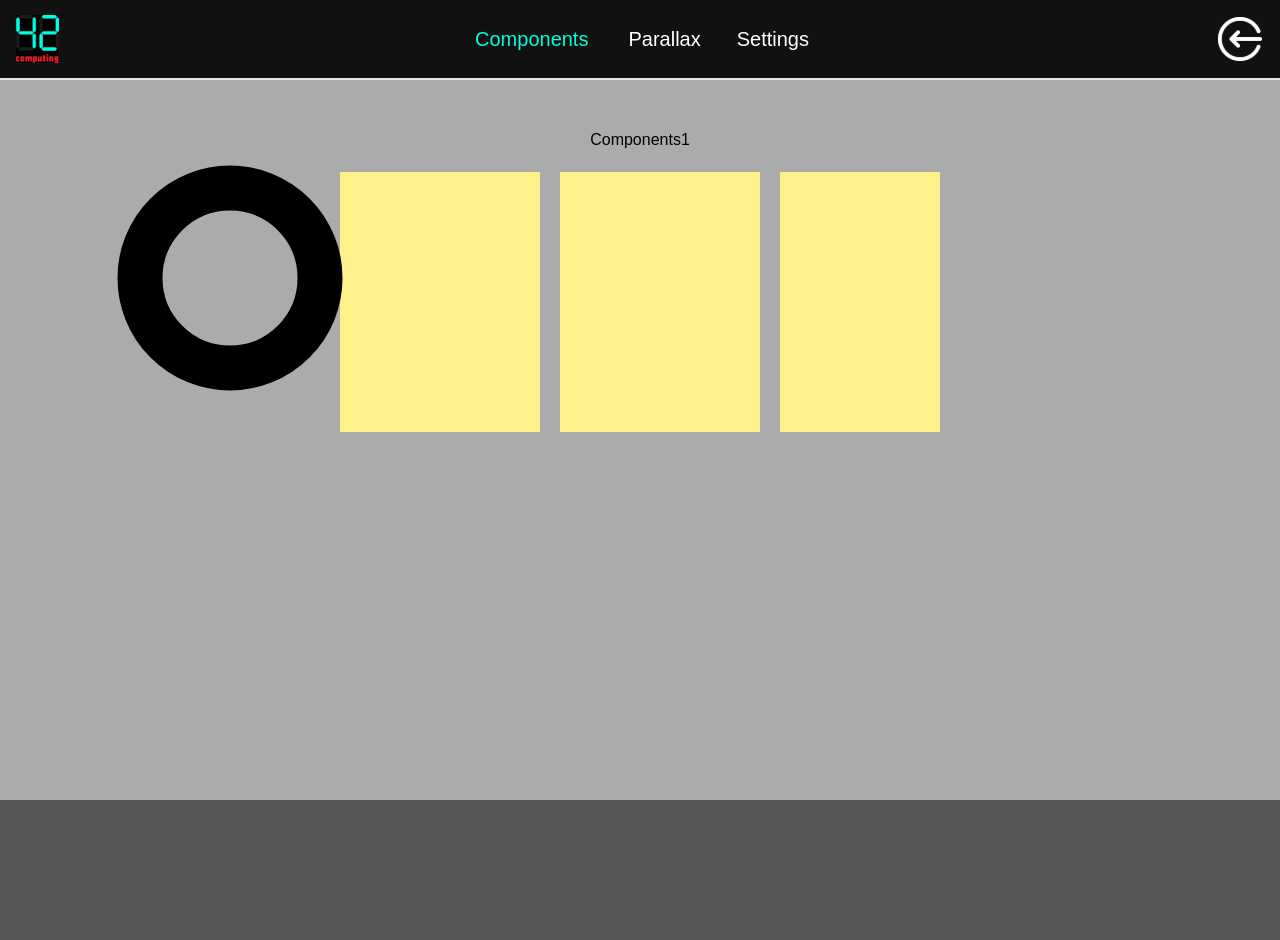
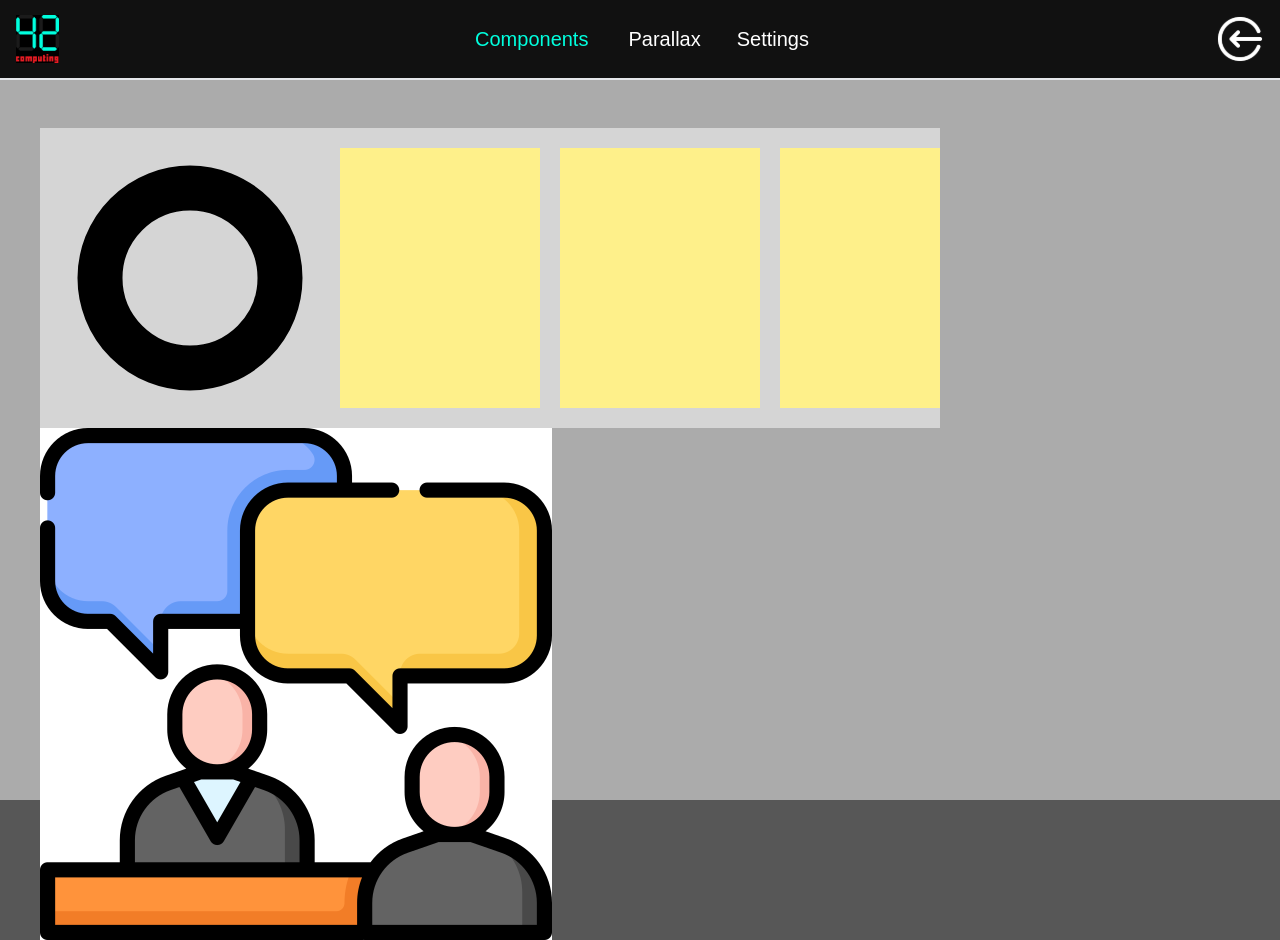
Before and after one commit to AleksandarZR/bmp, a Next.js app: page /pages/components1 in a window 1280 px wide. Before the commit the page ends 800 px from the top, so only its background shows below. Built offline with nearby package versions, Linux system fonts and the light colour scheme; what @xpd/tailwind-3dtransforms would draw is missing.

Commit message:
Components

```diff
--- /dev/null
+++ b/app/components/common/CoveredImage.tsx
@@ -0,0 +1,35 @@
+"use client";
+import Image from "next/image";
+import image from "@/public/images/consulting.png";
+import { motion, useScroll } from "framer-motion";
+import { once } from "events";
+
+const CoveredImage = () => {
+    return (
+        <div id="image-container" className="relative bg-white">
+            <motion.div className="absolute w-[256px] h-[512px] bg-color1-transparent"
+                animate={{ scaleX: [1, 0], origin: "left" }}
+                transition={{ duration: 3, ease: "easeInOut", repeat: 0 }}
+                viewport={{ once: true }}
+                style={{originX: 0}}
+            >
+            </motion.div>
+
+            <motion.div className="absolute left-[256px] w-[256px] h-[512px] bg-color1-transparent"
+                animate={{ scaleX: [1, 0] }}
+                transition={{ duration: 3, ease: "easeInOut", repeat: 0 }}
+                viewport={{ once: true }}
+                style={{originX: 1}}
+            >
+            </motion.div>
+
+            <Image
+                src={image}
+                alt="Logo"
+                className="h-auto w-auto"
+            />
+        </div>
+    );
+};
+
+export default CoveredImage;
--- /dev/null
+++ b/app/components/common/ProgressBarCircular.tsx
@@ -0,0 +1,39 @@
+"use client"
+import { useRef } from "react";
+import { motion, useScroll } from "framer-motion";
+
+export default function ProgressBarcircular() {
+    const ref = useRef(null);
+    const { scrollXProgress } = useScroll({ container: ref });
+
+    return (
+        <div className="w-auto h-[300px] flex flex-row justify-start items-start bg-color0-transparent text-color1">
+            <svg className="rotate-270" width="300" height="300" viewBox="0 0 100 100">
+                <circle cx="50" cy="50" r="30" pathLength="1" className="stroke-color1 stroke-[15%] fill-none" />
+                <motion.circle
+                    cx="50"
+                    cy="50"
+                    r="30"
+                    pathLength="1"
+                    className="stroke-color7 stroke-[15%] fill-none"
+                    style={{ pathLength: scrollXProgress, strokeDashoffset: 0 }}
+                />
+            </svg>
+
+            <ul ref={ref} className="flex w-[600px] h-[300px] overflow-x-scroll px-[0px] py-[20px] mx-0 my-0">
+                <li className="mr-[20px] grow-0 shrink-0 basis-[200px] bg-yellow-200"></li>
+                <li className="mr-[20px] grow-0 shrink-0 basis-[200px] bg-yellow-200"></li>
+                <li className="mr-[20px] grow-0 shrink-0 basis-[200px] bg-yellow-200"></li>
+                <li className="mr-[20px] grow-0 shrink-0 basis-[200px] bg-yellow-200"></li>
+                <li className="mr-[20px] grow-0 shrink-0 basis-[200px] bg-yellow-200"></li>
+                <li className="mr-[20px] grow-0 shrink-0 basis-[200px] bg-yellow-200"></li>
+                <li className="mr-[20px] grow-0 shrink-0 basis-[200px] bg-yellow-200"></li>
+                <li className="mr-[20px] grow-0 shrink-0 basis-[200px] bg-yellow-200"></li>
+                <li className="mr-[20px] grow-0 shrink-0 basis-[200px] bg-yellow-200"></li>
+                <li className="mr-[20px] grow-0 shrink-0 basis-[200px] bg-yellow-200"></li>
+                <li className="mr-[20px] grow-0 shrink-0 basis-[200px] bg-yellow-200"></li>
+                <li className="m-0 grow-0 shrink-0 basis-[200px] bg-yellow-200"></li>
+            </ul>
+        </div>
+    );
+}
--- a/app/pages/components1/page.tsx
+++ b/app/pages/components1/page.tsx
@@ -1,41 +1,18 @@
 "use client"
 import { useRef } from "react";
 import { motion, useScroll } from "framer-motion";
+import ProgressBarCircular from "@/app/components/common/ProgressBarCircular";
+import CoveredImage from "@/app/components/common/CoveredImage";
+
 
 export default function Components1() {
     const ref = useRef(null);
     const { scrollXProgress } = useScroll({ container: ref });
 
     return (
-        <div className="pt-space9 w-full h-full flex flex-col items-center justify-start bg-color0-transparent text-color1">
-            <h1>Components1</h1>
-
-            <svg className="fixed top-120 left-20 rotate-270" width="300" height="300" viewBox="0 0 100 100">
-                <circle cx="50" cy="50" r="30" pathLength="1" className="stroke-color1 stroke-[15%] fill-none" />
-                <motion.circle
-                    cx="50"
-                    cy="50"
-                    r="30"
-                    pathLength="1"
-                    className="stroke-color7 stroke-[15%] fill-none"
-                    style={{ pathLength: scrollXProgress, strokeDashoffset: 0 }}
-                />
-            </svg>
-
-            <ul ref={ref} className="flex w-[600px] h-[300px] overflow-x-scroll px-[0px] py-[20px] mx-[auto] my-0">
-                <li className="mr-[20px] grow-0 shrink-0 basis-[200px] bg-yellow-200"></li>
-                <li className="mr-[20px] grow-0 shrink-0 basis-[200px] bg-yellow-200"></li>
-                <li className="mr-[20px] grow-0 shrink-0 basis-[200px] bg-yellow-200"></li>
-                <li className="mr-[20px] grow-0 shrink-0 basis-[200px] bg-yellow-200"></li>
-                <li className="mr-[20px] grow-0 shrink-0 basis-[200px] bg-yellow-200"></li>
-                <li className="mr-[20px] grow-0 shrink-0 basis-[200px] bg-yellow-200"></li>
-                <li className="mr-[20px] grow-0 shrink-0 basis-[200px] bg-yellow-200"></li>
-                <li className="mr-[20px] grow-0 shrink-0 basis-[200px] bg-yellow-200"></li>
-                <li className="mr-[20px] grow-0 shrink-0 basis-[200px] bg-yellow-200"></li>
-                <li className="mr-[20px] grow-0 shrink-0 basis-[200px] bg-yellow-200"></li>
-                <li className="mr-[20px] grow-0 shrink-0 basis-[200px] bg-yellow-200"></li>
-                <li className="m-0 grow-0 shrink-0 basis-[200px] bg-yellow-200"></li>
-            </ul>
+        <div className="px-space5 pt-space9 w-full h-full flex flex-col justify-start items-start bg-color0-transparent text-color1">
+            <ProgressBarCircular></ProgressBarCircular>
+            <CoveredImage></CoveredImage>
         </div>
     );
 }
```
